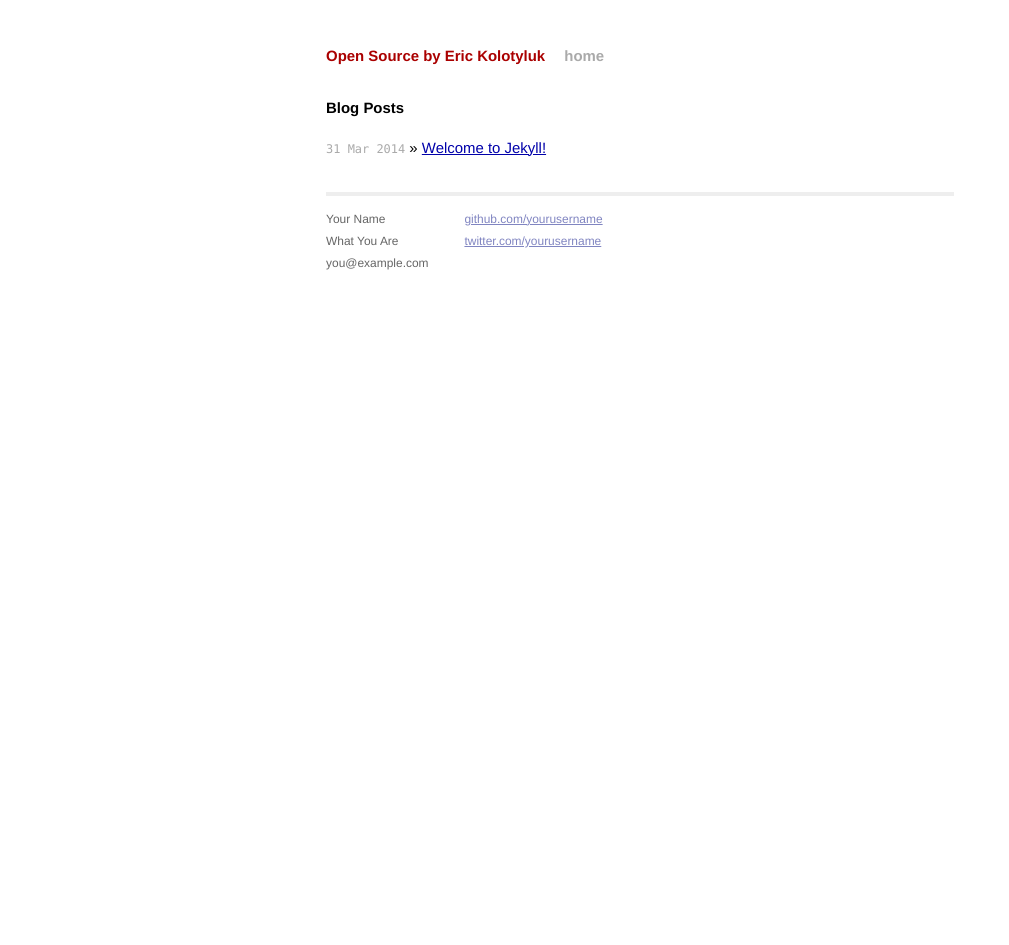
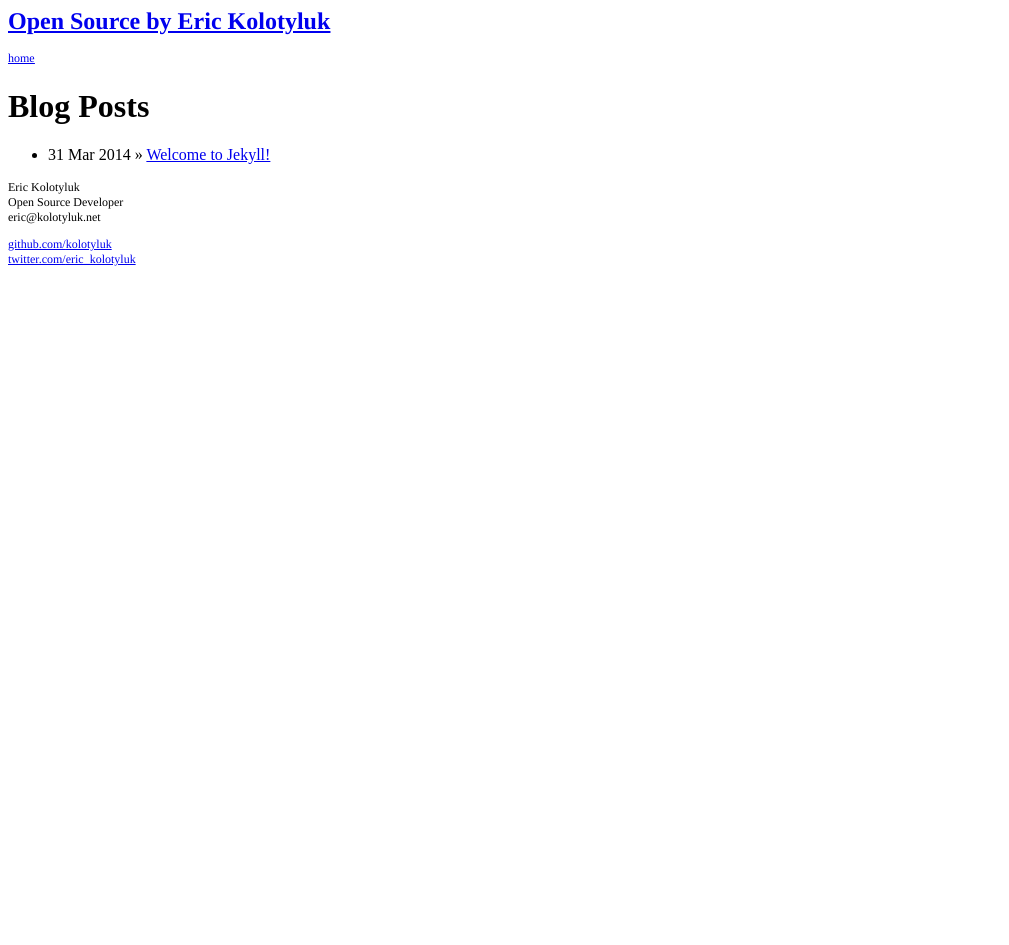
Before and after one commit to kolotyluk/kolotyluk.github.io, a Jekyll site: the page built from index.html, in a window 1280 px wide. Shown: the whole page, without its empty margins (0-1009 px from the left). Built offline with Jekyll 4.4.1, drawn with Linux system fonts in a browser that asks for light colours; Markdown is read by kramdown in place of the engine named in the settings; after the commit the page ends 900 px from its top, so only the background shows below that.

Commit message:
Start Customizing
Start customizing the meta information and content

```diff
--- a/_layouts/default.html
+++ b/_layouts/default.html
@@ -1,44 +1,29 @@
-<!DOCTYPE html>
+<!DOCTYPE html PUBLIC "-//W3C//DTD HTML 4.01//EN" "http://www.w3.org/TR/html4/strict.dtd">
 <html>
-    <head>
-        <meta charset="utf-8">
-        <meta http-equiv="X-UA-Compatible" content="IE=edge,chrome=1">
-        <title>{{ page.title }}</title>
-        <meta name="viewport" content="width=device-width">
-
-        <!-- syntax highlighting CSS -->
-        <link rel="stylesheet" href="/css/syntax.css">
-
-        <!-- Custom CSS -->
-        <link rel="stylesheet" href="/css/main.css">
-
-    </head>
-    <body>
-
-        <div class="site">
-          <div class="header">
-            <h1 class="title"><a href="/">{{ site.name }}</a></h1>
-            <a class="extra" href="/">home</a>
-          </div>
-
-          {{ content }}
-
-          <div class="footer">
-            <div class="contact">
-              <p>
-                Your Name<br />
-                What You Are<br />
-                you@example.com
-              </p>
-            </div>
-            <div class="contact">
-              <p>
-                <a href="https://github.com/yourusername">github.com/yourusername</a><br />
-                <a href="https://twitter.com/yourusername">twitter.com/yourusername</a><br />
-              </p>
-            </div>
-          </div>
-        </div>
-
-    </body>
+<head>
+  <meta http-equiv="Content-Type" content="text/html; charset=utf-8">
+  <meta http-equiv="Content-Style-Type" content="text/css">
+  <title>{{ page.title }}</title>
+  <meta name="Generator" content="Cocoa HTML Writer">
+  <meta name="CocoaVersion" content="1265.19">
+  <style type="text/css">
+    p.p2 {margin: 0.0px 0.0px 0.0px 0.0px; font: 12.0px Times; color: #0000ee}
+    p.p3 {margin: 0.0px 0.0px 0.0px 0.0px; font: 12.0px Times}
+    p.p4 {margin: 0.0px 0.0px 12.0px 0.0px; font: 12.0px Times}
+    p.p5 {margin: 0.0px 0.0px 12.0px 0.0px; font: 12.0px Times; color: #0000ee}
+    span.s1 {text-decoration: underline}
+    span.s2 {font: 12.0px Times; text-decoration: underline}
+    span.s3 {color: #000000}
+  </style>
+</head>
+<body>
+<h1 style="margin: 0.0px 0.0px 16.1px 0.0px; font: 24.0px Times; color: #0000ee"><span class="s1"><a href="file:///"><b>{{ site.name }}</b></a></span></h1>
+<p class="p2"><span class="s1"><a href="file:///">home<span class="s2"></span></a></span></p>
+<p class="p3">{{ content }}</p>
+<p class="p4">Eric Kolotyluk<br>
+Open Source Developer<br>
+eric@kolotyluk.net</p>
+<p class="p5"><span class="s1"><a href="https://github.com/yourusername">github.com/</a>kolotyluk</span><span class="s3"><br>
+<a href="https://twitter.com/yourusername"><span class="s1">twitter.com/</span></a></span><span class="s1">eric_kolotyluk</span></p>
+</body>
 </html>
```
